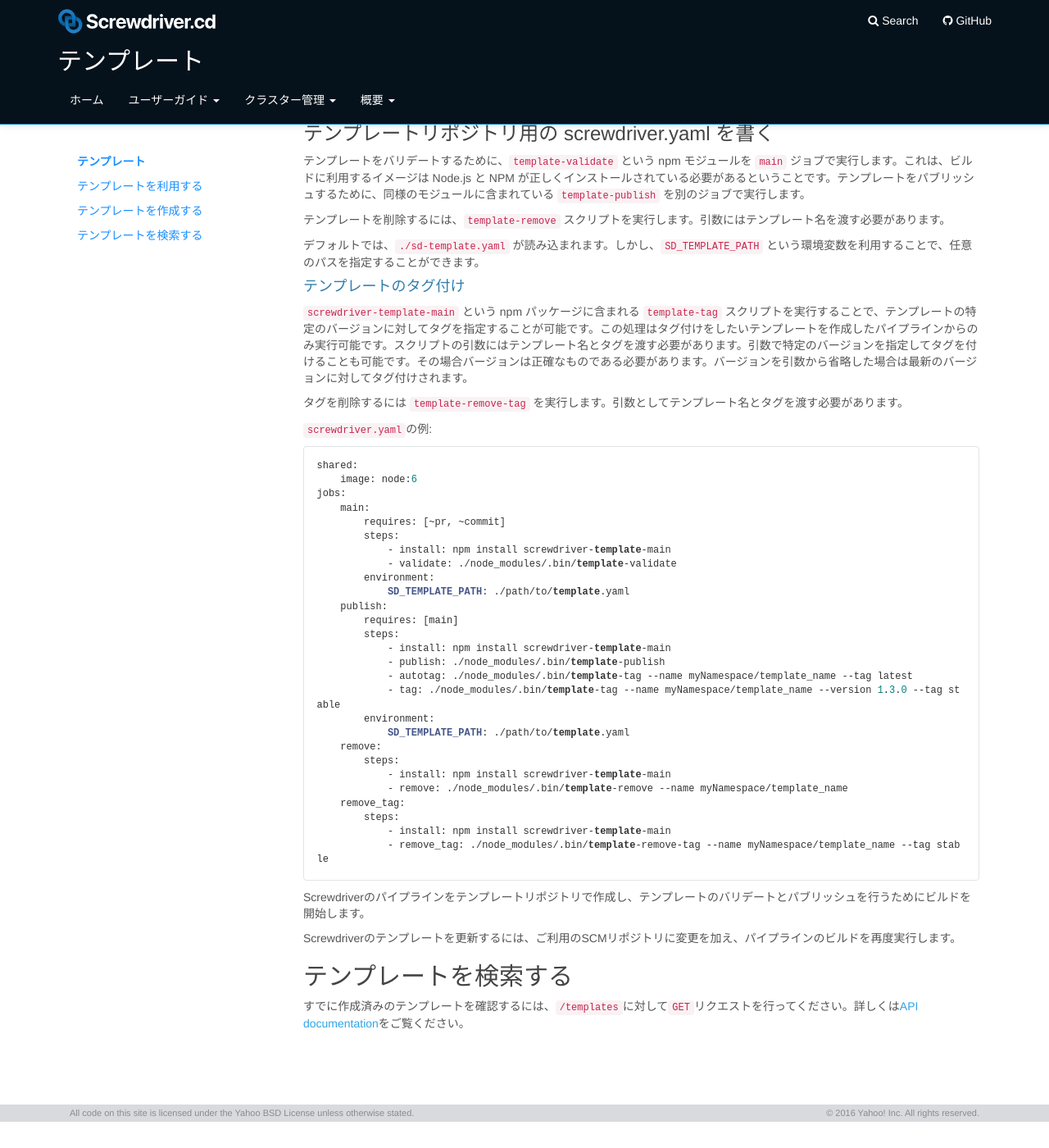
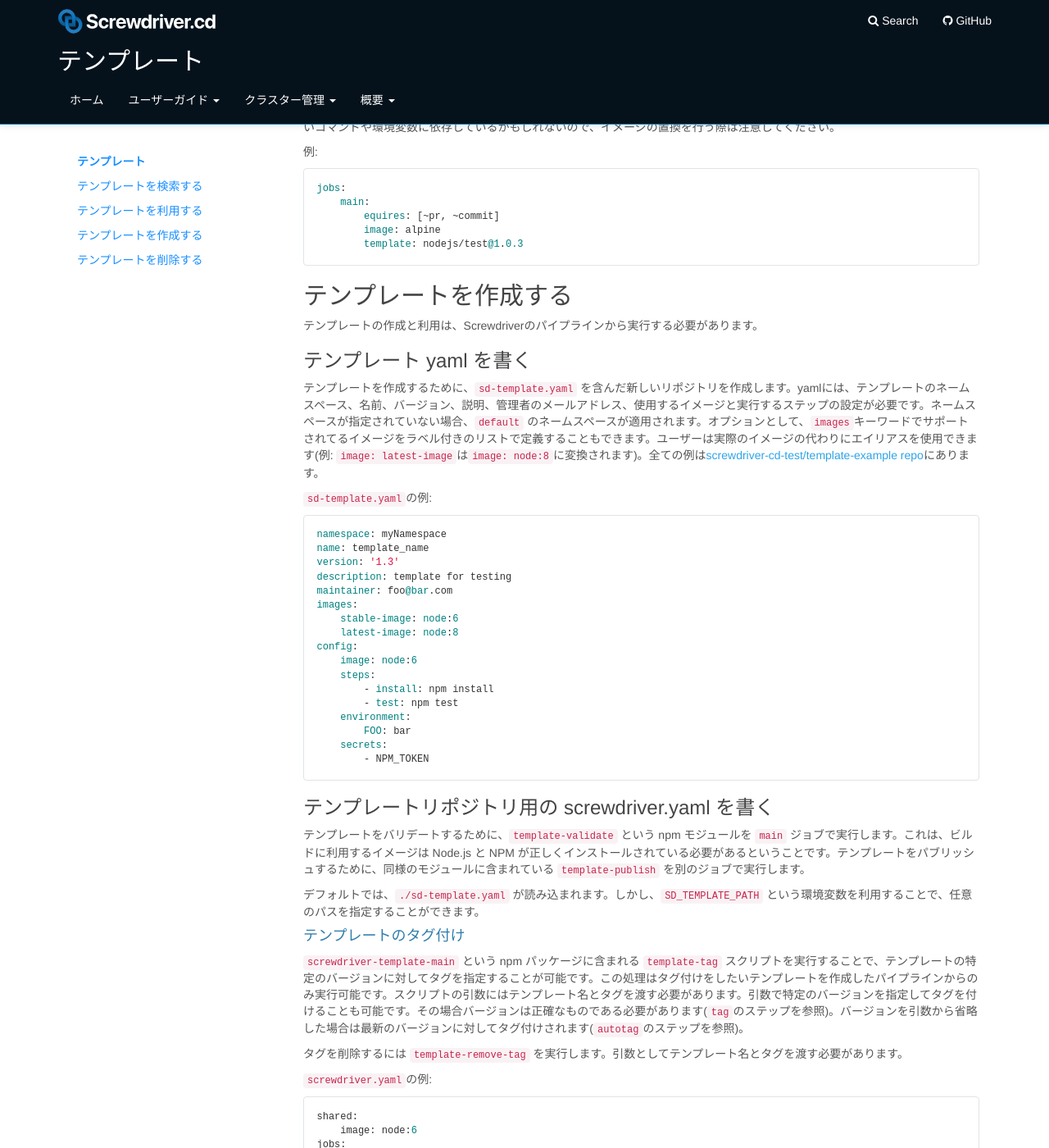
Before and after one commit to screwdriver-cd/guide, a Jekyll site: the page built from docs/ja/user-guide/templates.md, in a window 1280 px wide and 1400 px high, scrolled down 2025 px. Shown: the whole window at 82% size. Built offline with Jekyll 4.4.1, drawn with Linux system fonts in a browser that asks for light colours; before the commit the page ends 3393 px from its top, so only the background shows below that; some of the changed text lies outside the part shown.

Commit message:
docs: Japanese translation(templates.md)

````diff
--- a/docs/ja/user-guide/templates.md
+++ b/docs/ja/user-guide/templates.md
@@ -6,12 +6,14 @@ menu: menu_ja
 toc:
 - title: テンプレート
   url: "#テンプレート"
+- title: テンプレートを検索する
+  url: "#テンプレートを検索する"
 - title: テンプレートを利用する
   url: "#テンプレートを利用する"
 - title: テンプレートを作成する
   url: "#テンプレートを作成する"
-- title: テンプレートを検索する
-  url: "#テンプレートを検索する"
+- title: テンプレートを削除する
+  url: "#テンプレートを削除する"
 ---
 
 # テンプレート
@@ -19,14 +21,34 @@ toc:
 テンプレートは、ユーザーが[screwdriver.yaml](./configuration)でジョブを設定する代わりに使用できる定義済みのコードのスニペットです。
 テンプレートには、一連の定義済みのステップとDockerイメージが含まれます。
 
+## テンプレートを検索する
+
+既に作成済みのテンプレートを見つけるには、`GET` メソッドで `/templates` [API](./api)エンドポイントにアクセスしてください。またこちらのパス`<YOUR_UI_URL>/templates`にアクセスすることでテンプレートを確認できます。
+
+テンプレートページの例:
+![Templates](../../user-guide/assets/templates.png)
+
 ## テンプレートを利用する
 
-テンプレートを利用するためには、以下のように `screwdriver.yaml`を定義します。
+テンプレートを利用するためには、`screwdriver.yaml`に`template`を定義します。以下の例では、[nodejs/test template](https://cd.screwdriver.cd/templates/nodejs/test)を使用しています。
+
+`screwdriver.yaml`の例:
 
 ```yaml
 jobs:
     main:
-        template: myNamespace/template_name@1.3.0
+        requires: [~pr, ~commit]
+        template: nodejs/test@1.0.3
+```
+
+テンプレートにタグがある場合は、タグバージョンを使用してテンプレートのバージョンを参照することもできます。 バージョンが指定されていない場合は、最新の公開バージョンが使用されます。
+
+例:
+```yaml
+jobs:
+    main:
+        requires: [~pr, ~commit]
+        template: nodejs/test@stable
 ```
 
 Screwdriverはテンプレートの設定を読み込み、`screwdriver.yaml`は以下のようになります。
@@ -34,16 +56,15 @@ Screwdriverはテンプレートの設定を読み込み、`screwdriver.yaml`は
 ```yaml
 jobs:
     main:
-        image: node:6
+        image: node:8
         requires: [~pr, ~commit]
         steps:
           - install: npm install
           - test: npm test
-          - echo: echo $FOO
         environment:
-           FOO: bar
+            FOO: bar
         secrets:
-          - NPM_TOKEN
+              - NPM_TOKEN
 ```
 
 ### ラップする
@@ -57,7 +78,7 @@ jobs:
 jobs:
     main:
         requires: [~pr, ~commit]
-        template: myNamespace/template_name@1.3.0
+        template: nodejs/test@1.0.3
         steps:
             - preinstall: echo pre-install
             - postinstall: echo post-install
@@ -76,14 +97,14 @@ jobs:
 jobs:
     main:
         requires: [~pr, ~commit]
-        template: myNamespace/template_name@1.3.0
+        template: nodejs/test@1.0.3
         steps:
             - install: echo skip installing
 ```
 
 この例では、`echo skip installing` が `install` ステップで実行されます。
 
-テンプレートで定義済みのイメージを置換することも出来ます。テンプレートの中には、置換された後のイメージが持っていないコマンドや環境変数を前提としているものもあるので、イメージの置換は慎重に行ってください。
+テンプレートで定義済みのイメージを置換することも出来ます。テンプレートのステップは、置換された後のイメージが持っていないコマンドや環境変数に依存しているかもしれないので、イメージの置換を行う際は注意してください。
 
 例:
 
@@ -91,15 +112,17 @@ jobs:
 jobs:
     main:
         equires: [~pr, ~commit]
-        image: my_org/my_image:latest
-        template: myNamespace/template_name@1.3.0
+        image: alpine
+        template: nodejs/test@1.0.3
 ```
 
 ## テンプレートを作成する
 
+テンプレートの作成と利用は、Screwdriverのパイプラインから実行する必要があります。
+
 ### テンプレート yaml を書く
 
-テンプレートを作成するために、`sd-template.yaml` を含んだ新しいリポジトリを作成します。yamlには、テンプレートのネームスペース、名前、バージョン、説明、管理者のメールアドレス、使用するイメージと実行するステップの設定が必要です。ネームスペースが指定されていない場合、`default` のネームスペースが適用されます。オプションとして、サポートされてるイメージをラベル付きのリストで定義することもできます。
+テンプレートを作成するために、`sd-template.yaml` を含んだ新しいリポジトリを作成します。yamlには、テンプレートのネームスペース、名前、バージョン、説明、管理者のメールアドレス、使用するイメージと実行するステップの設定が必要です。ネームスペースが指定されていない場合、`default` のネームスペースが適用されます。オプションとして、`images`キーワードでサポートされてるイメージをラベル付きのリストで定義することもできます。ユーザーは実際のイメージの代わりにエイリアスを使用できます(例: `image: latest-image`は`image: node:8`に変換されます)。全ての例は[screwdriver-cd-test/template-example repo](https://github.com/screwdriver-cd-test/template-example)にあります。
 
 `sd-template.yaml`の例:
 
@@ -111,13 +134,12 @@ description: template for testing
 maintainer: foo@bar.com
 images:
     stable-image: node:6
-    latest-image: node:7
+    latest-image: node:8
 config:
     image: node:6
     steps:
         - install: npm install
         - test: npm test
-        - echo: echo $FOO
     environment:
         FOO: bar
     secrets:
@@ -129,13 +151,11 @@ config:
 テンプレートをバリデートするために、`template-validate` という npm モジュールを  `main` ジョブで実行します。これは、ビルドに利用するイメージは Node.js と NPM が正しくインストールされている必要があるということです。テンプレートをパブリッシュするために、同様のモジュールに含まれている
 `template-publish` を別のジョブで実行します。
 
-テンプレートを削除するには、`template-remove` スクリプトを実行します。引数にはテンプレート名を渡す必要があります。
-
 デフォルトでは、`./sd-template.yaml` が読み込まれます。しかし、`SD_TEMPLATE_PATH` という環境変数を利用することで、任意のパスを指定することができます。
 
 #### テンプレートのタグ付け
 
-`screwdriver-template-main` という npm パッケージに含まれる `template-tag` スクリプトを実行することで、テンプレートの特定のバージョンに対してタグを指定することが可能です。この処理はタグ付けをしたいテンプレートを作成したパイプラインからのみ実行可能です。スクリプトの引数にはテンプレート名とタグを渡す必要があります。引数で特定のバージョンを指定してタグを付けることも可能です。その場合バージョンは正確なものである必要があります。バージョンを引数から省略した場合は最新のバージョンに対してタグ付けされます。
+`screwdriver-template-main` という npm パッケージに含まれる `template-tag` スクリプトを実行することで、テンプレートの特定のバージョンに対してタグを指定することが可能です。この処理はタグ付けをしたいテンプレートを作成したパイプラインからのみ実行可能です。スクリプトの引数にはテンプレート名とタグを渡す必要があります。引数で特定のバージョンを指定してタグを付けることも可能です。その場合バージョンは正確なものである必要があります(`tag`のステップを参照)。バージョンを引数から省略した場合は最新のバージョンに対してタグ付けされます(`autotag`のステップを参照)。
 
 タグを削除するには `template-remove-tag` を実行します。引数としてテンプレート名とタグを渡す必要があります。
 
@@ -175,6 +195,14 @@ Screwdriverのパイプラインをテンプレートリポジトリで作成し
 
 Screwdriverのテンプレートを更新するには、ご利用のSCMリポジトリに変更を加え、パイプラインのビルドを再度実行します。
 
-## テンプレートを検索する
+## テンプレートを削除する
 
-すでに作成済みのテンプレートを確認するには、`/templates`に対して`GET`リクエストを行ってください。詳しくは[API documentation](./api)をご覧ください。
+### screwdriver-template-main npm package を使う
+テンプレートを削除するために`template-remove`スクリプトを実行することができます。テンプレート名を引数に与える必要があります。
+
+### UIを使う
+または、テンプレートページのUIにあるゴミ箱アイコンをクリックすることで、テンプレートとそれに関連するすべてのタグおよびバージョンを削除できます。
+
+_注意: 誰がテンプレートを削除する権限を持っているか判断するのに必要なため、事前にテンプレートのパイプラインを削除しないでください。_
+
+![Removing](../../user-guide/assets/delete-template.png)
````
Also changed, not shown: docs/ja/user-guide/commands.md (+2 -2 lines).
